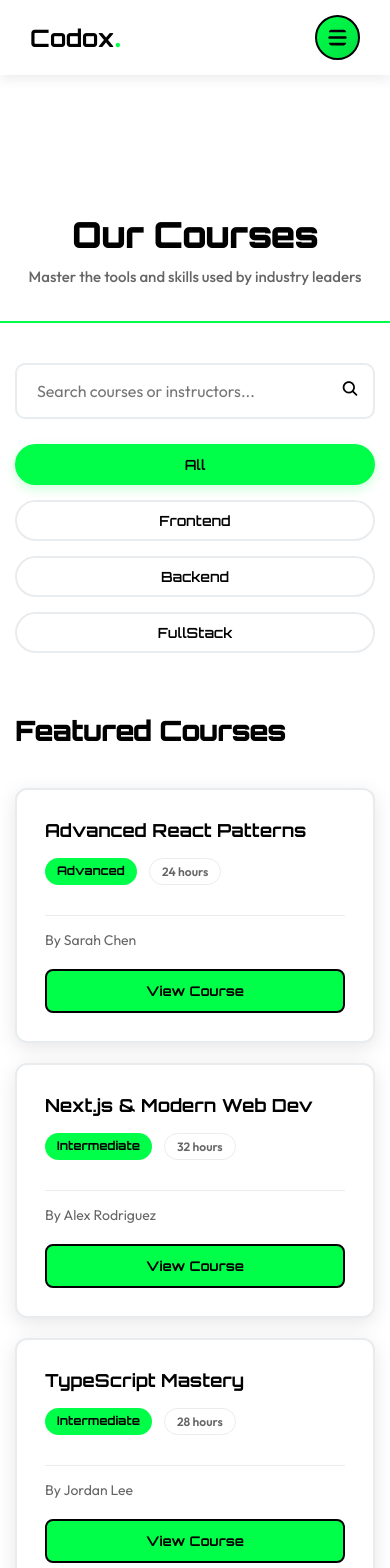
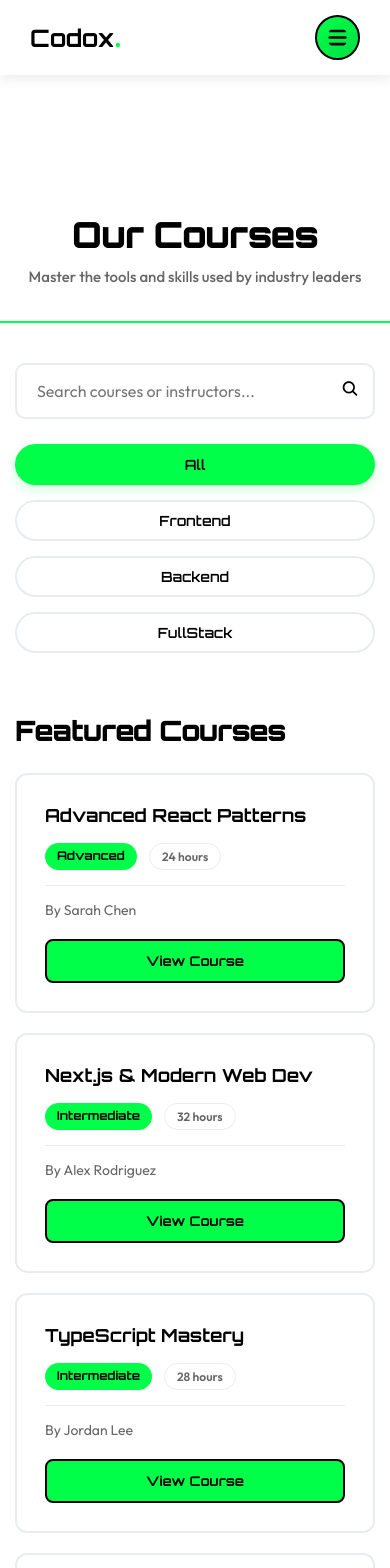
Before and after one commit to Jagdish-Giri/codox, a React app in the folder frontend/: page /courses in a window 390 px wide. Shown: the top 1568 px of the page. Built offline with nearby package versions, Linux system fonts and the light colour scheme; the HTML template or start-up script is replaced by a standard one; a web font is replaced by a local one.

Commit message:
Fix carousel CSS conflict - rename course-card to carousel-card

```diff
--- a/frontend/src/components/Carousel/Carousel.css
+++ b/frontend/src/components/Carousel/Carousel.css
@@ -20,7 +20,7 @@
   transition: transform 0.5s ease-in-out;
 }
 
-.course-card {
+.carousel-card {
   min-width: calc(33% - 1rem);
   background-color: #d9d9d9;
   border-radius: 15px;
@@ -30,7 +30,7 @@
   margin-top: 15px;
 }
 
-.course-card:hover {
+.carousel-card:hover {
   transform: translateY(-10px);
 }
 
@@ -129,7 +129,7 @@
     gap: 1rem;
   }
 
-  .course-card {
+  .carousel-card {
     min-width: calc(50% - 0.5rem);
   }
 
@@ -166,7 +166,7 @@
     padding: 0 20px;
   }
 
-  .course-card {
+  .carousel-card {
     box-shadow: 0 4px 15px rgba(0, 0, 0, 0.08);
   }
 }
@@ -177,7 +177,7 @@
     margin-top: 80px;
   }
 
-  .course-card {
+  .carousel-card {
     min-width: 100%;
     box-shadow: 0 5px 20px rgba(0, 0, 0, 0.1);
   }
--- a/frontend/src/components/Carousel/Carousel.jsx
+++ b/frontend/src/components/Carousel/Carousel.jsx
@@ -49,7 +49,7 @@ const Carousel = () => {
           style={{ transform: `translateX(-${currentIndex * (100 / cardsPerView)}%)` }}
         >
           {courses.map((course) => (
-            <div key={course.id} className="course-card">
+            <div key={course.id} className="carousel-card">
               <div className="course-image"></div>
               <div className="course-footer">
                 <h3>{course.title}</h3>
```
